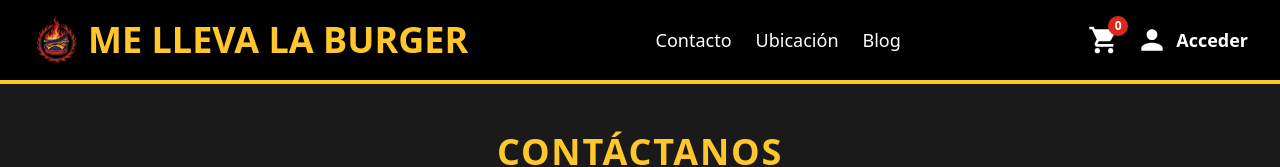
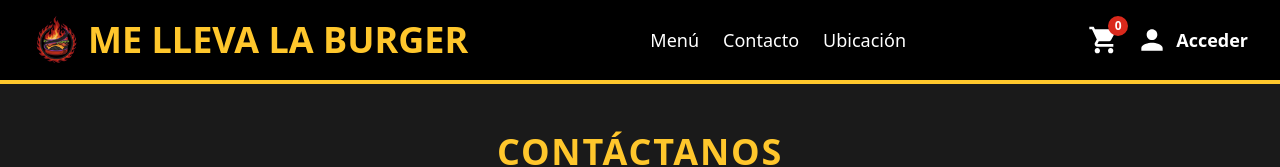
Before and after one commit to Chriss720/me_lleva_la_burger_front, a React (Vite) app: page /contacto in a window 1280 px wide. Shown: the top 167 px of the page. Built offline with nearby package versions, Linux system fonts and the light colour scheme.

Commit message:
Menu in header

```diff
--- a/src/components/layout/Header.tsx
+++ b/src/components/layout/Header.tsx
@@ -44,6 +44,11 @@ export const Header = () => {
       <nav>
         <ul className="flex gap-6 list-none">
           <li>
+            <a href="/" className="text-white text-lg font-normal no-underline pb-1 hover:text-[#FFC72C]">
+              Menú
+            </a>
+          </li>
+          <li>
             <a href="/contacto" className="text-white text-lg font-normal no-underline pb-1 hover:text-[#FFC72C]">
               Contacto
             </a>
@@ -51,11 +56,6 @@ export const Header = () => {
           <li>
             <a href="/ubicacion" className="text-white text-lg font-normal no-underline pb-1 hover:text-[#FFC72C]">
               Ubicación
-            </a>
-          </li>
-          <li>
-            <a href="#" className="text-white text-lg font-normal no-underline pb-1 hover:text-[#FFC72C]">
-              Blog
             </a>
           </li>
         </ul>
```
